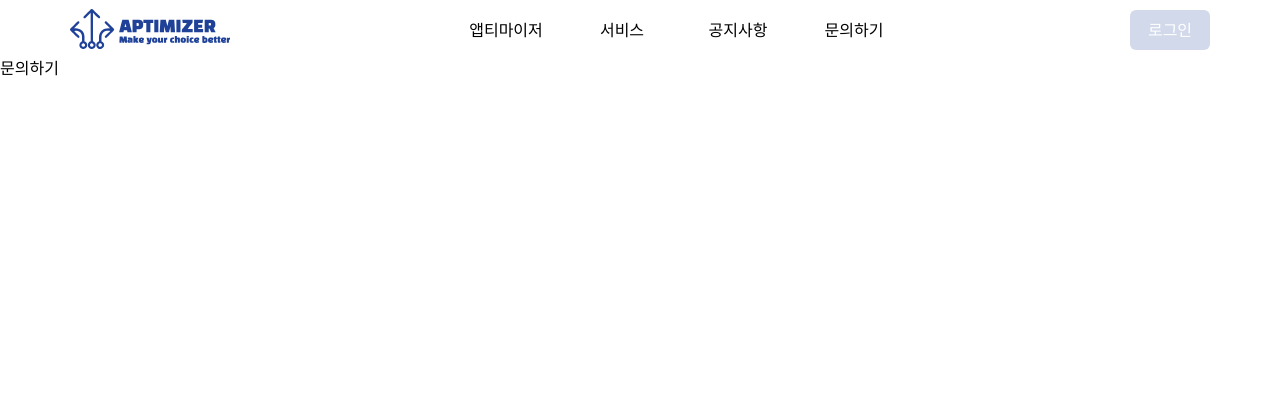
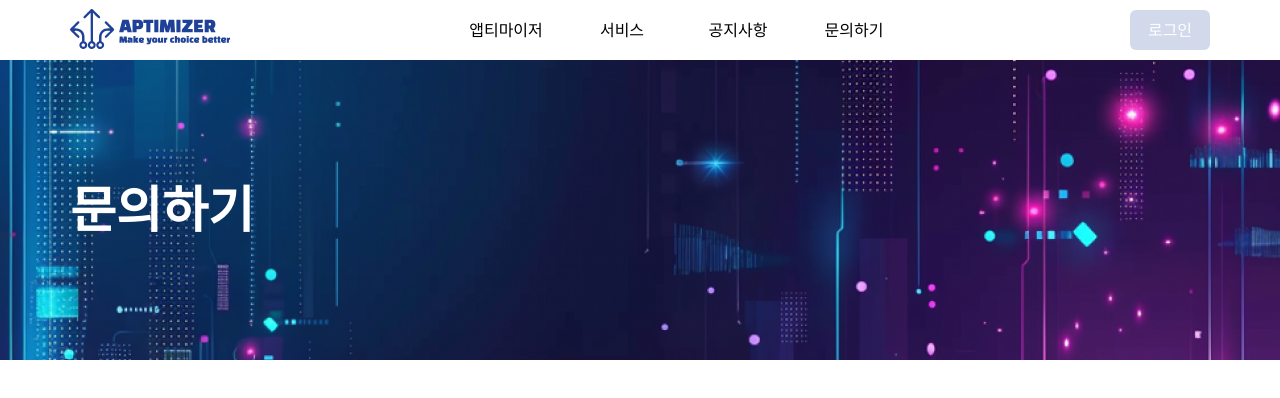
Before and after one commit to aptimizer-co/aptimizer, a Next.js app: page /ask in a window 1280 px wide. Shown: the top 398 px of the page. Built offline with nearby package versions, Linux system fonts and the light colour scheme; a web font is replaced by a local one.

Commit message:
[🎨스타일] `Banner` 스타일

```diff
--- a/src/app/ask/page.module.css
+++ b/src/app/ask/page.module.css
@@ -0,0 +1,30 @@
+/* .ask {
+  width: 100%;
+} */
+
+.banner {
+  background-image: url("../../../public/png/banner.png");
+  background-size: cover;
+  background-position: center;
+  height: 30rem;
+}
+
+.bannerInner {
+  display: flex;
+  align-items: center;
+  height: 30rem;
+}
+
+.title {
+  font-size: 5rem;
+  font-weight: 700;
+  color: white;
+  max-width: 1140px;
+}
+
+/* 반응형 디자인 */
+.container {
+  max-width: 1140px;
+  margin-left: auto;
+  margin-right: auto;
+}
```
